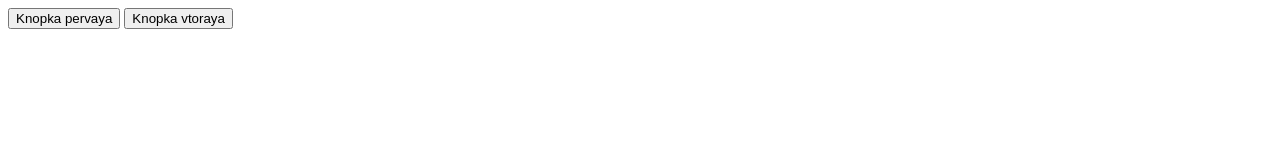
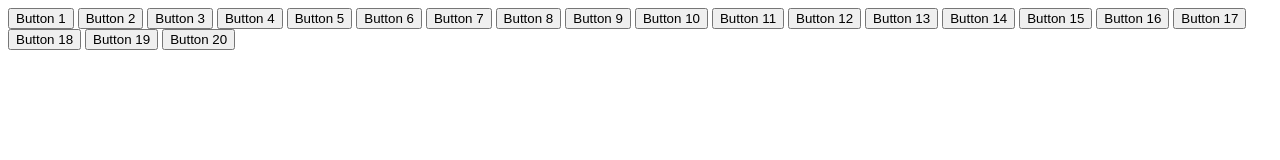
Before and after one commit to leilaquliyeva2006/Class_Work, a plain HTML site: page index.html in a window 1280 px wide. Drawn offline with Linux system fonts and the light colour scheme.

Commit message:
menayet cvet kajdoy knopki

```diff
--- a/index.html
+++ b/index.html
@@ -7,7 +7,25 @@
     <title>Document</title>
 </head>
 <body>
-    <button>Knopka pervaya</button>
-    <button>Knopka vtoraya</button>
+    <button>Button 1</button>
+    <button>Button 2</button>
+    <button>Button 3</button>
+    <button>Button 4</button>
+    <button>Button 5</button>
+    <button>Button 6</button>
+    <button>Button 7</button>
+    <button>Button 8</button>
+    <button>Button 9</button>
+    <button>Button 10</button>
+    <button>Button 11</button>
+    <button>Button 12</button>
+    <button>Button 13</button>
+    <button>Button 14</button>
+    <button>Button 15</button>
+    <button>Button 16</button>
+    <button>Button 17</button>
+    <button>Button 18</button>
+    <button>Button 19</button>
+    <button>Button 20</button>
 </body>
 </html>
--- a/index.js
+++ b/index.js
@@ -1,9 +1,7 @@
-const btns = document.querySelectorAll('button');
+const btns = document.querySelectorAll("button");
 
-
-btns[0].addEventListener('click', function(event){
- event.target.style.color = 'red'
-})
-btns[1].addEventListener('click', function(event){
-  event.target.style.backgroundColor = 'green'
-})
+btns.forEach(function (btn) {
+  btn.addEventListener("click", function (event) {
+    event.target.style.color = "green";
+  });
+});
```
